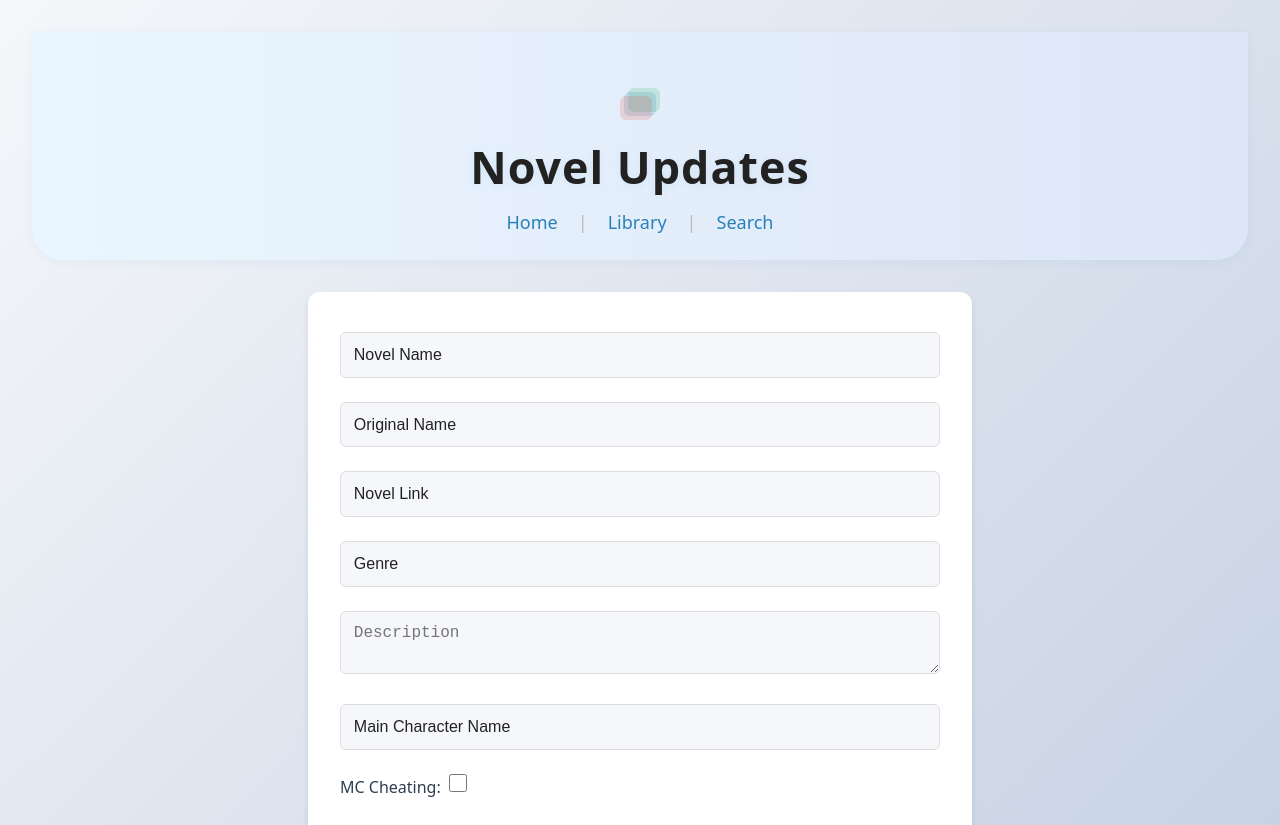
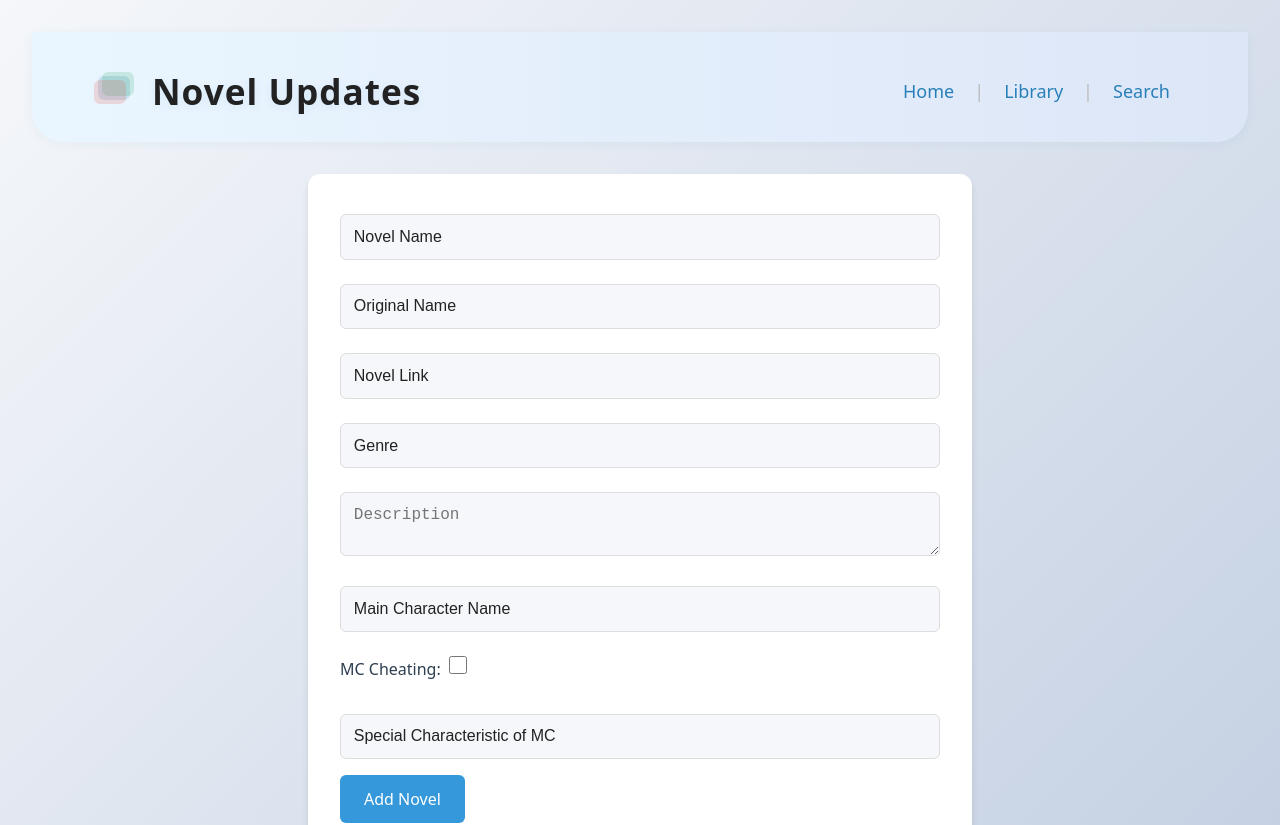
Before and after one commit to vikasyadav17/Novel-management-frontend, a React (Vite) app: page / in a window 1280 px wide. Shown: the top 825 px of the page. Built offline with nearby package versions, Linux system fonts and the light colour scheme.

Commit message:
now novel updates is clickable and routes to the home page

```diff
--- a/src/App.jsx
+++ b/src/App.jsx
@@ -26,8 +26,7 @@ function App() {
           className="app-header"
           style={{
             background: "linear-gradient(90deg, #eaf6ff 0%, #dde6f7 100%)",
-            padding: "48px 0 24px 0",
-            textAlign: "center",
+            padding: "32px 0 24px 0",
             boxShadow: "0 2px 12px rgba(41,128,185,0.06)",
             marginBottom: "32px",
             borderRadius: "0 0 32px 32px",
@@ -36,11 +35,15 @@ function App() {
           <div
             style={{
               display: "flex",
-              flexDirection: "column",
               alignItems: "center",
+              justifyContent: "space-between",
+              maxWidth: "1100px",
+              margin: "0 auto",
+              padding: "0 32px",
             }}
           >
-            <span style={{ marginBottom: "8px" }}>
+            <div style={{ display: "flex", alignItems: "center" }}>
+              <span style={{ marginRight: "14px" }}>
                 <svg width="48" height="48" viewBox="0 0 48 48">
                   <rect
                     x="8"
@@ -71,19 +74,28 @@ function App() {
                   />
                 </svg>
               </span>
+              <Link
+                to="/"
+                style={{
+                  textDecoration: "none",
+                }}
+              >
                 <h1
                   style={{
-                fontSize: "2.8rem",
+                    fontSize: "2.2rem",
                     fontWeight: "bold",
                     color: "#222",
                     textShadow: "0 2px 8px rgba(41,128,185,0.08)",
-                margin: "0 0 10px 0",
+                    margin: 0,
                     letterSpacing: "1px",
+                    cursor: "pointer",
                   }}
                 >
                   Novel Updates
                 </h1>
-            <nav style={{ marginTop: "8px" }}>
+              </Link>
+            </div>
+            <nav>
               <Link
                 to="/"
                 style={{
```
Lines whose indentation alone changed are shown as unchanged.
